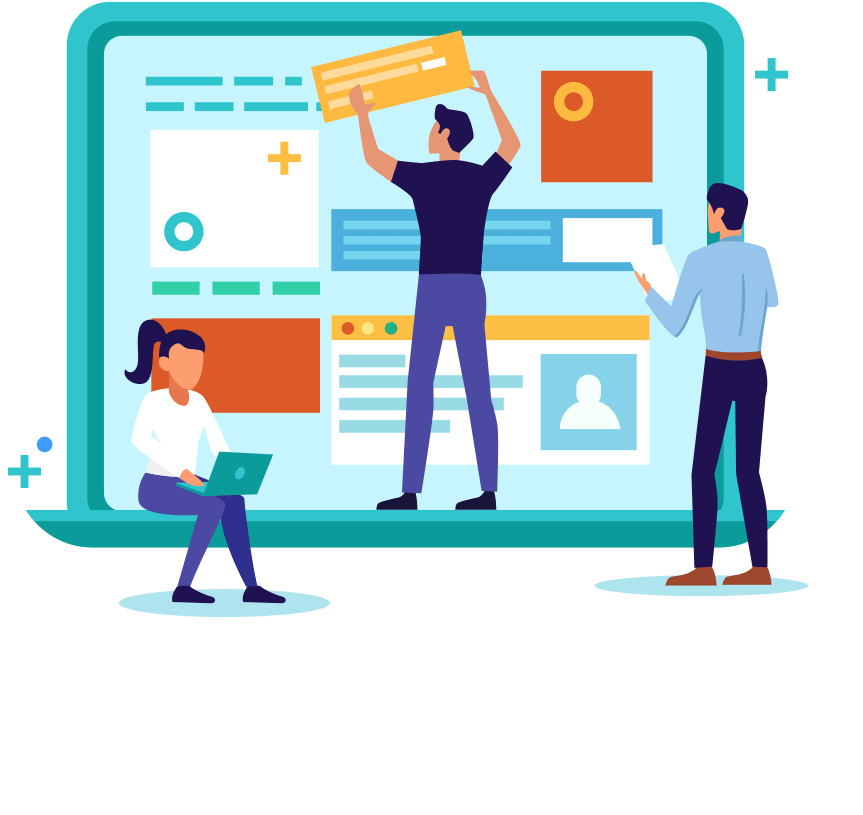
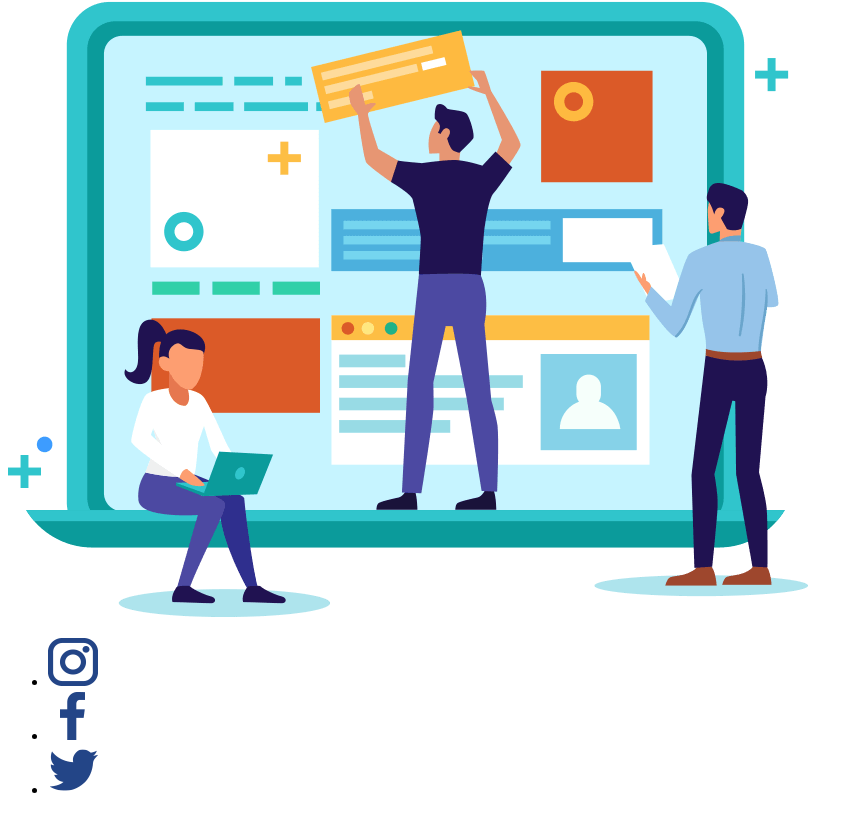
Before and after one commit to caiosilvatrofino/page-project, a plain HTML site: page index.html in a window 1280 px wide. Shown: the part 447-1262 px from the top of the page, without its empty margins (0-863 px from the left). Before the commit the page ends 1076 px from the top, so only its background shows below. Drawn offline with Linux system fonts and the light colour scheme.

Commit message:
complete HTML

```diff
--- a/index.html
+++ b/index.html
@@ -28,7 +28,12 @@
     </header>
         <!--END HEADER  -->
 
+
+        <!-- MAIN CONTAINER-->
+
     <main>
+
+        <!-- SECTION CONTENT OF SITE -->
         <section>
             <h1>Web Design</h1>
             <h2>Landing Page</h2>
@@ -37,8 +42,20 @@
             <a href="#">Saiba Mais</a>
         </section>
 
+        <!-- END SECTION CONTENT OF SITE -->
+
         <img src="/assets/imagens/pessoas-construindo-pc.png" alt="Construindo PC">
     </main>
 
+    <!-- END MAIN CONTAINER -->
+
+    <footer>
+        <ul>
+            <li><a href="#"><img src="/assets/imagens/logo-insta.png" alt="Instagram"></a></li>
+            <li><a href="#"><img src="/assets/imagens/logo-facebook.png" alt="Facebook"></a></li>
+            <li><a href="#"><img src="/assets/imagens/logo-twitter.png" alt="Twitter"></a></li>
+        </ul>
+    </footer>
+
 </body>
 </html>
```
